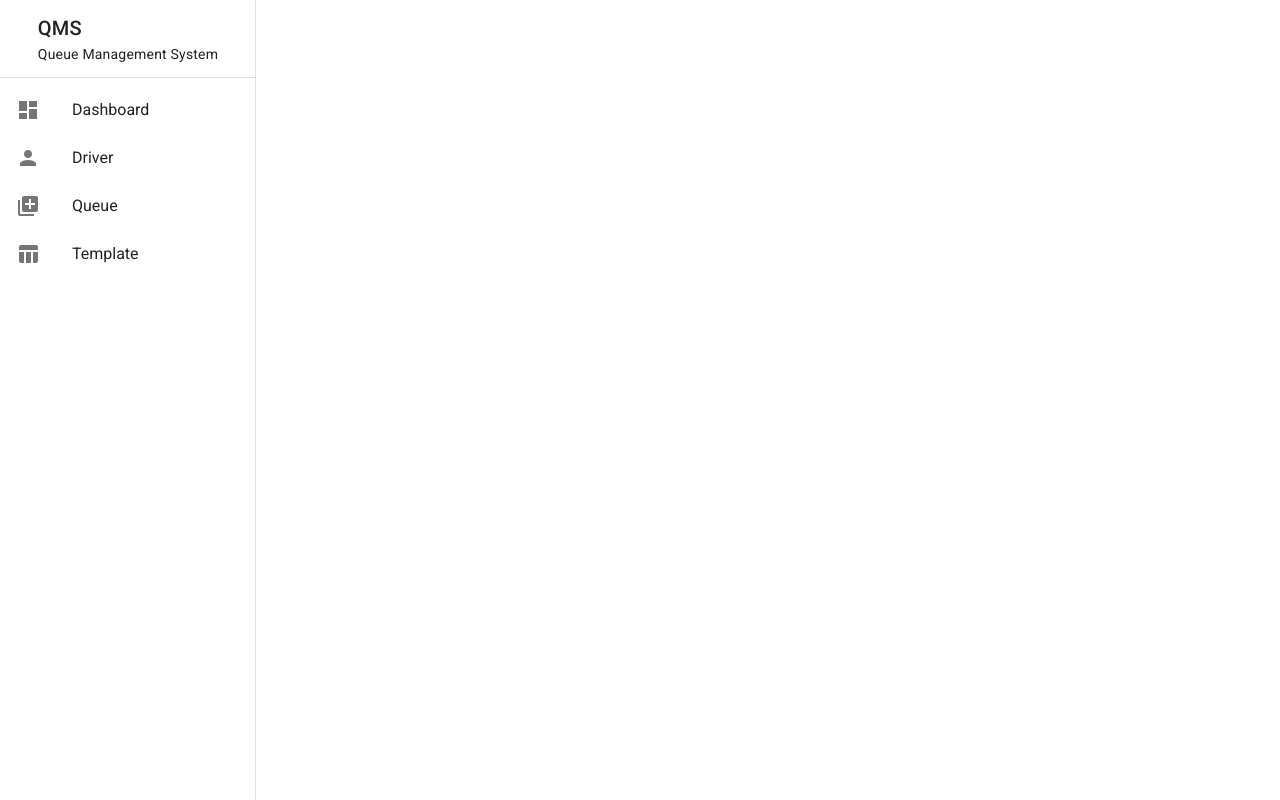
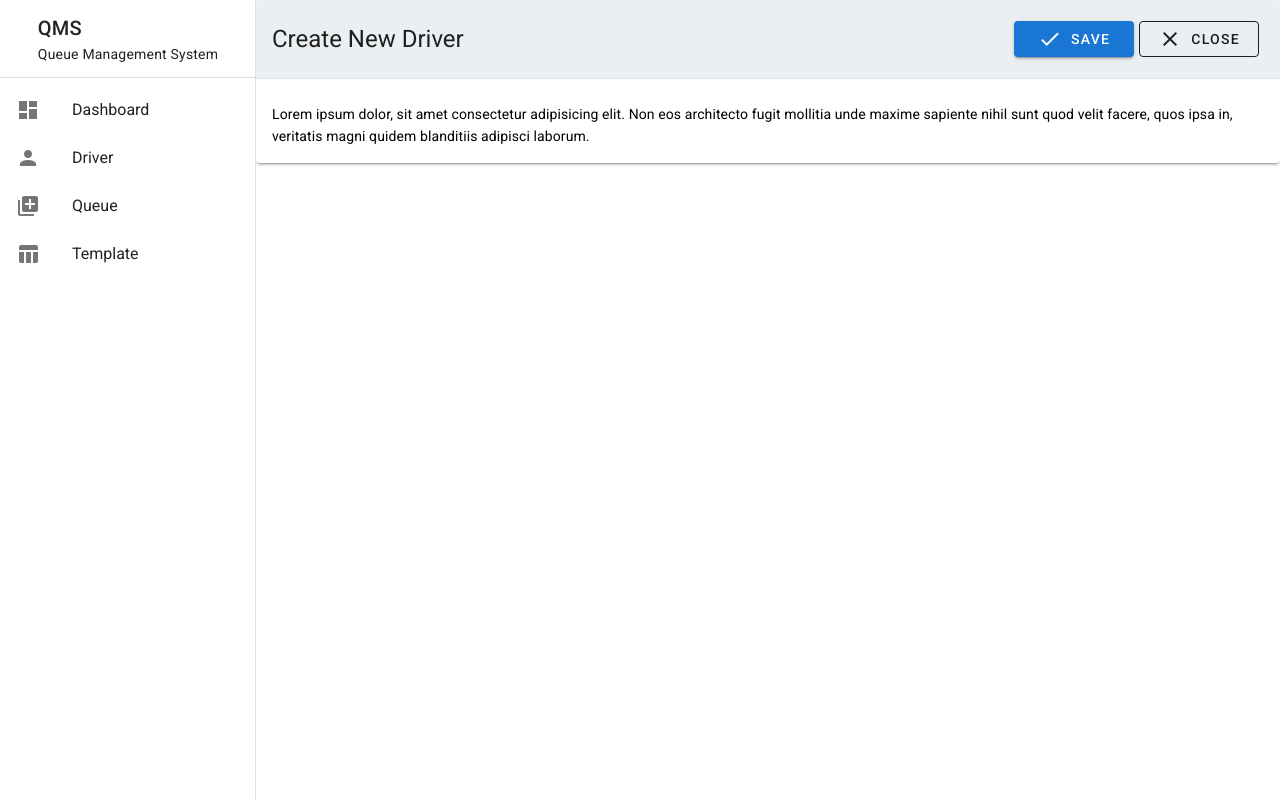
Before and after one commit to andiwiradinata4/queue, a Vue app: page /driver-detail in a window 1280 px wide. Built offline with nearby package versions, Linux system fonts and the light colour scheme.

Commit message:
update dialog

```diff
--- a/public/css/CustomStyle.css
+++ b/public/css/CustomStyle.css
@@ -149,3 +149,9 @@ table {
   font-weight: 500;
 }
 /* End of List Title Style */
+
+/* Card Text */
+.v-card__text {
+  color: black !important;
+}
+/* End of Card Text */
--- a/src/components/Button.vue
+++ b/src/components/Button.vue
@@ -1,5 +1,5 @@
 <template>
-  <v-btn @click="execute" class="custom-btn" :color="properties.color">
+  <v-btn @click="execute" class="custom-btn" :color="properties.color" :outlined="properties.outlined">
     <v-icon class="btn-icon mr-2">
       {{ properties.icon }}
     </v-icon>
--- a/src/components/Snackbar.vue
+++ b/src/components/Snackbar.vue
@@ -2,7 +2,6 @@
     <v-snackbar
       v-model="properties.isActive"
       :color="properties.color"
-      bottom="false"
     >
       {{ properties.text }}
 
--- a/src/router/index.js
+++ b/src/router/index.js
@@ -5,6 +5,8 @@ import Home from '../views/Home.vue'
 import Driver from '../views/Drivers/ListDriver.vue'
 import Queue from '../views/Queue/ListQueue.vue'
 import Template from '../views/Templates/ListTemplate.vue'
+
+import DriverDetail from '../views/Drivers/DriverDetail.vue'
 
 Vue.use(VueRouter)
 
@@ -23,6 +25,11 @@ const routes = [
     path: '/driver',
     name: 'Driver',
     component: Driver
+  },
+  {
+    path: '/driver-detail',
+    name: 'DriverDetail',
+    component: DriverDetail
   },
   {
     path: '/queue',
--- /dev/null
+++ b/src/views/Drivers/DriverDetail.vue
@@ -0,0 +1,58 @@
+<template>
+  <v-card>
+    <v-card-title class="headline blue-grey lighten-5">
+      Create New Driver
+      <v-spacer></v-spacer>
+
+      <Button :callback="pNew" :properties="btnSave" />
+      <Button :callback="pClose" :properties="btnClose" />
+    </v-card-title>
+
+    <v-divider></v-divider>
+
+    <v-card-text class="mt-2">
+      Lorem ipsum dolor, sit amet consectetur adipisicing elit. Non eos
+      architecto fugit mollitia unde maxime sapiente nihil sunt quod velit
+      facere, quos ipsa in, veritatis magni quidem blanditiis adipisci laborum.
+    </v-card-text>
+  </v-card>
+</template>
+
+<script>
+import Button from "@/components/Button.vue";
+export default {
+  name: "DriverDetail",
+  components: { Button },
+  data() {
+    return {
+      btnSave: {
+        icon: "done",
+        text: "Save",
+        color: "primary",
+      },
+      btnClose: {
+        icon: "close",
+        text: "Close",
+        color: "normal",
+        outlined: true,
+      },
+    };
+  },
+  methods: {
+    pNew() {
+      console.log('Press new');
+    },
+    pClose() {
+      console.log('Press close');
+    },
+    pSetColor(data) {
+      if (data == "IN-ACTIVE") return "pink";
+      if (data == "BLACKLIST") return "normal";
+      else return "success";
+    },
+  },
+};
+</script>
+
+<style scoped>
+</style>
--- a/src/views/Drivers/ListDriver.vue
+++ b/src/views/Drivers/ListDriver.vue
@@ -6,6 +6,7 @@
       <template>
         <v-row id="btn-driver" class="d-flex flex-row-reverse">
           <Button :callback="pRefresh" :properties="btnRefresh" />
+          <Button :callback="pNew" :properties="btnNew" />
           <Button :callback="pNew" :properties="btnNew" />
         </v-row>
       </template>
@@ -55,29 +56,106 @@
 
     <Snackbar v-bind:properties="snackbar" />
 
-    <v-dialog v-model="dialog" width="500">
+    <v-dialog v-model="dialog" fullscreen persistent scrollable>
+      <v-card>
+        <v-card-title class="headline blue-grey lighten-5">
+          Create New Driver
+          <v-spacer></v-spacer>
 
-      <v-card>
-        <v-card-title class="headline grey lighten-2">
-          Privacy Policy
+          <Button :callback="pNew" :properties="btnSave" />
+          <Button :callback="pClose" :properties="btnClose" />
         </v-card-title>
-
-        <v-card-text>
-          Lorem ipsum dolor sit amet, consectetur adipiscing elit, sed do
-          eiusmod tempor incididunt ut labore et dolore magna aliqua. Ut enim ad
-          minim veniam, quis nostrud exercitation ullamco laboris nisi ut
-          aliquip ex ea commodo consequat. Duis aute irure dolor in
-          reprehenderit in voluptate velit esse cillum dolore eu fugiat nulla
-          pariatur. Excepteur sint occaecat cupidatat non proident, sunt in
-          culpa qui officia deserunt mollit anim id est laborum.
-        </v-card-text>
 
         <v-divider></v-divider>
 
+        <v-card-text class="mt-2">
+          Lorem ipsum dolor, sit amet consectetur adipisicing elit. Non eos
+          architecto fugit mollitia unde maxime sapiente nihil sunt quod velit
+          facere, quos ipsa in, veritatis magni quidem blanditiis adipisci
+          laborum.
+          <br />
+          Lorem ipsum dolor sit amet, consectetur adipisicing elit. Odit,
+          officia expedita rerum pariatur sint suscipit quo, amet voluptates
+          culpa repellendus magni excepturi! Est dolores dicta illo distinctio
+          possimus in mollitia!
+          <br />
+          <br />
+          <br />
+          <br />
+          Lorem ipsum dolor, sit amet consectetur adipisicing elit. Ab excepturi
+          fugit corporis molestias, fugiat rerum illum distinctio rem, deleniti
+          nihil quidem tempora sint dolorem alias eum, natus assumenda ducimus
+          harum!
+
+          <br />
+          <br />
+          <br />
+          <br />
+          <br />
+          Lorem ipsum dolor, sit amet consectetur adipisicing elit. Ab excepturi
+          fugit corporis molestias, fugiat rerum illum distinctio rem, deleniti
+          nihil quidem tempora sint dolorem alias eum, natus assumenda ducimus
+          harum!
+
+          <br />
+          <br />
+          <br />
+          <br />
+          <br />
+          Lorem ipsum dolor, sit amet consectetur adipisicing elit. Ab excepturi
+          fugit corporis molestias, fugiat rerum illum distinctio rem, deleniti
+          nihil quidem tempora sint dolorem alias eum, natus assumenda ducimus
+          harum!
+          <br />
+          <br />
+          <br />
+          <br />
+          <br />
+          Lorem ipsum dolor, sit amet consectetur adipisicing elit. Ab excepturi
+          fugit corporis molestias, fugiat rerum illum distinctio rem, deleniti
+          nihil quidem tempora sint dolorem alias eum, natus assumenda ducimus
+          harum!
+          <br />
+          <br />
+          <br />
+          <br />
+          <br />
+          Lorem ipsum dolor, sit amet consectetur adipisicing elit. Ab excepturi
+          fugit corporis molestias, fugiat rerum illum distinctio rem, deleniti
+          nihil quidem tempora sint dolorem alias eum, natus assumenda ducimus
+          harum!
+          <br />
+          <br />
+          <br />
+          <br />
+          <br />
+          Lorem ipsum dolor, sit amet consectetur adipisicing elit. Ab excepturi
+          fugit corporis molestias, fugiat rerum illum distinctio rem, deleniti
+          nihil quidem tempora sint dolorem alias eum, natus assumenda ducimus
+          harum!
+          <br />
+          <br />
+          <br />
+          <br />
+          <br />
+          Lorem ipsum dolor, sit amet consectetur adipisicing elit. Ab excepturi
+          fugit corporis molestias, fugiat rerum illum distinctio rem, deleniti
+          nihil quidem tempora sint dolorem alias eum, natus assumenda ducimus
+          harum!
+        </v-card-text>
+
+        <!-- <v-divider></v-divider>
+
         <v-card-actions>
+          <Button :callback="pNew" :properties="btnSave" />
+          <Button :callback="pClose" :properties="btnClose" />
           <v-spacer></v-spacer>
-          <v-btn color="primary" text @click="dialog = false"> I accept </v-btn>
         </v-card-actions>
+        <v-card-actions>
+          <Button :callback="pNew" :properties="btnSave" />
+          <Button :callback="pClose" :properties="btnClose" />
+          <v-spacer></v-spacer>
+        </v-card-actions> -->
       </v-card>
     </v-dialog>
   </v-app>
@@ -114,6 +192,17 @@ export default {
         icon: "refresh",
         text: "Refresh",
         color: "primary",
+      },
+      btnSave: {
+        icon: "done",
+        text: "Save",
+        color: "primary",
+      },
+      btnClose: {
+        icon: "close",
+        text: "Close",
+        color: "normal",
+        outlined: true,
       },
       search: "",
       headers: [
@@ -336,8 +425,6 @@ export default {
   },
   methods: {
     pNew() {
-      // this.snackbar.isActive = true;
-      // this.snackbar.text = "Press new";
       this.dialog = true;
     },
     pView(data) {
@@ -346,6 +433,9 @@ export default {
     pRefresh() {
       this.snackbar.isActive = true;
       this.snackbar.text = "Press refresh";
+    },
+    pClose() {
+      this.dialog = false;
     },
     pSetColor(data) {
       if (data == "IN-ACTIVE") return "pink";
```
